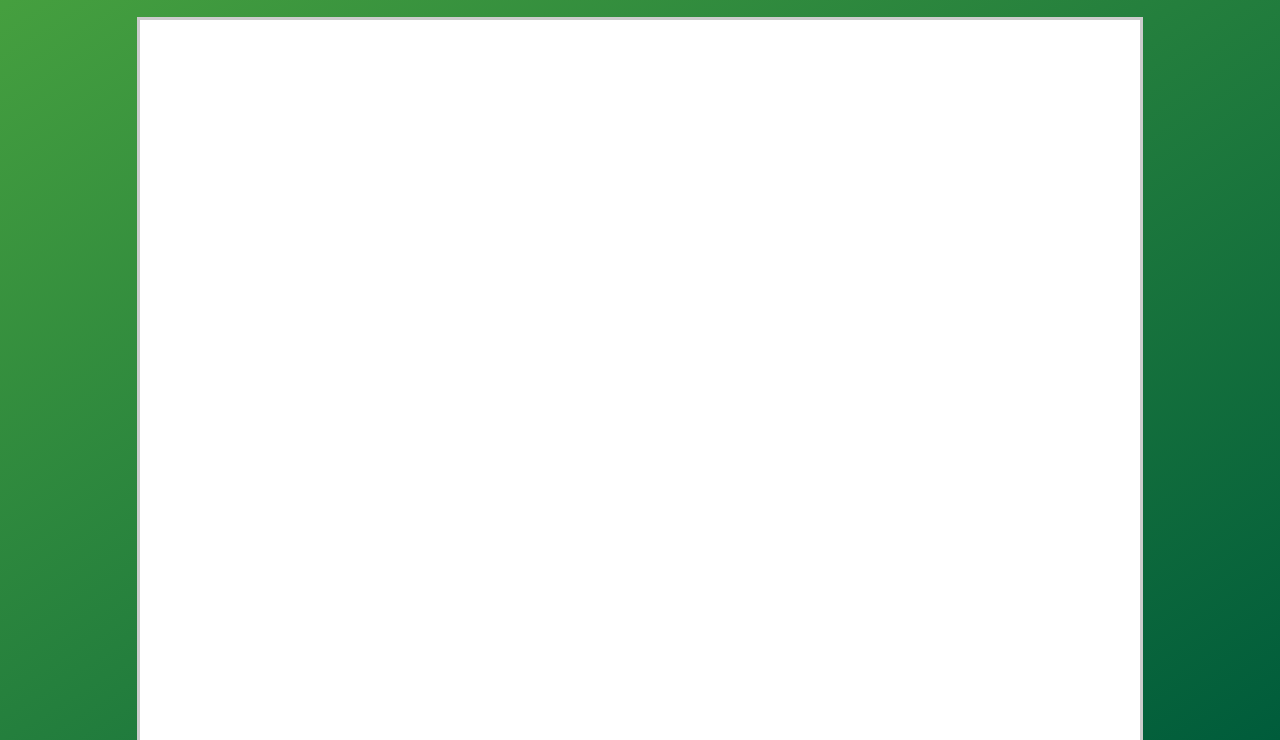
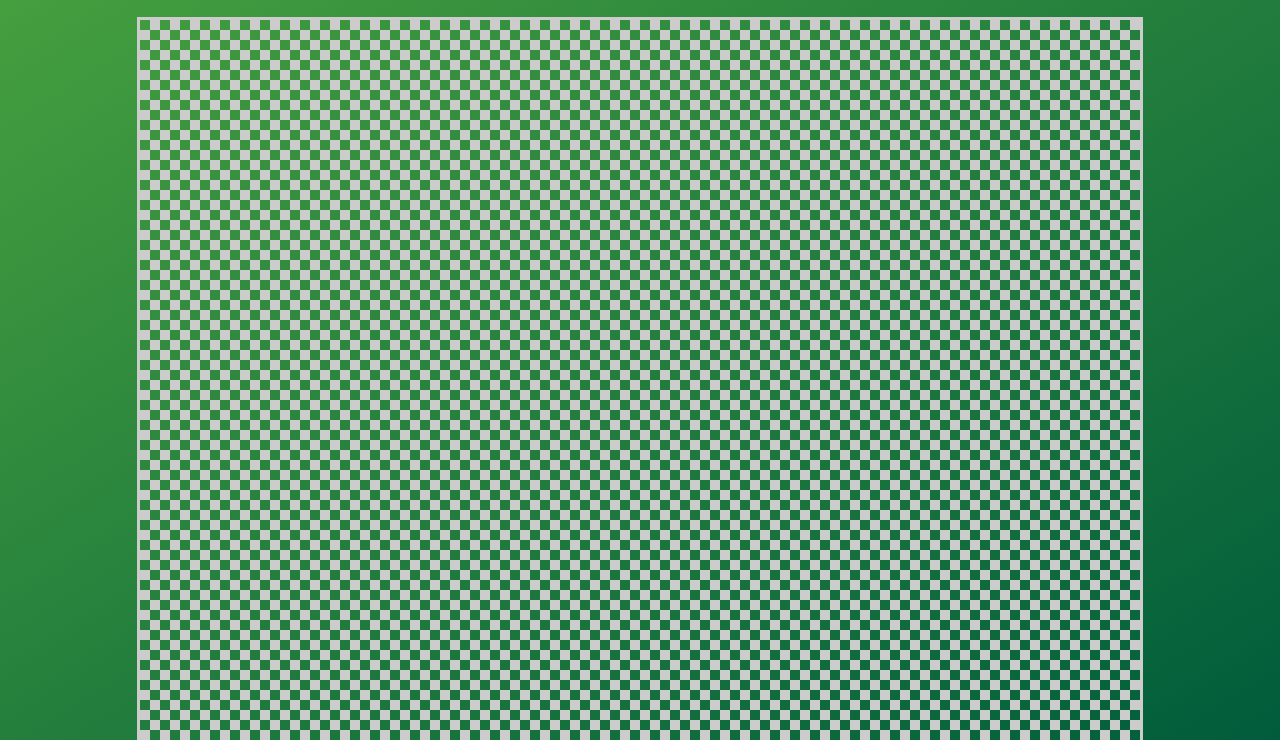
Before and after one commit to sergomcs/sergomcs.github.io, a plain HTML site: page index.html in a window 1280 px wide. Shown: the part 60-800 px from the top of the page. Drawn offline with Linux system fonts and the light colour scheme.

Commit message:
index.html

```diff
--- a/index.html
+++ b/index.html
@@ -36,9 +36,9 @@
     canvas {
       image-rendering: pixelated;
       display: block;
-      width: 1000px; /* 1000px фиксированный размер */
-      height: 1000px; /* 1000px фиксированный размер */
-      background-color: white; /* Убедитесь, что фон белый */
+      width: 100%;
+      height: 100%;
+      background-color: transparent; /* возвращаем прозрачный фон */
     }
 
     #controls {
```
